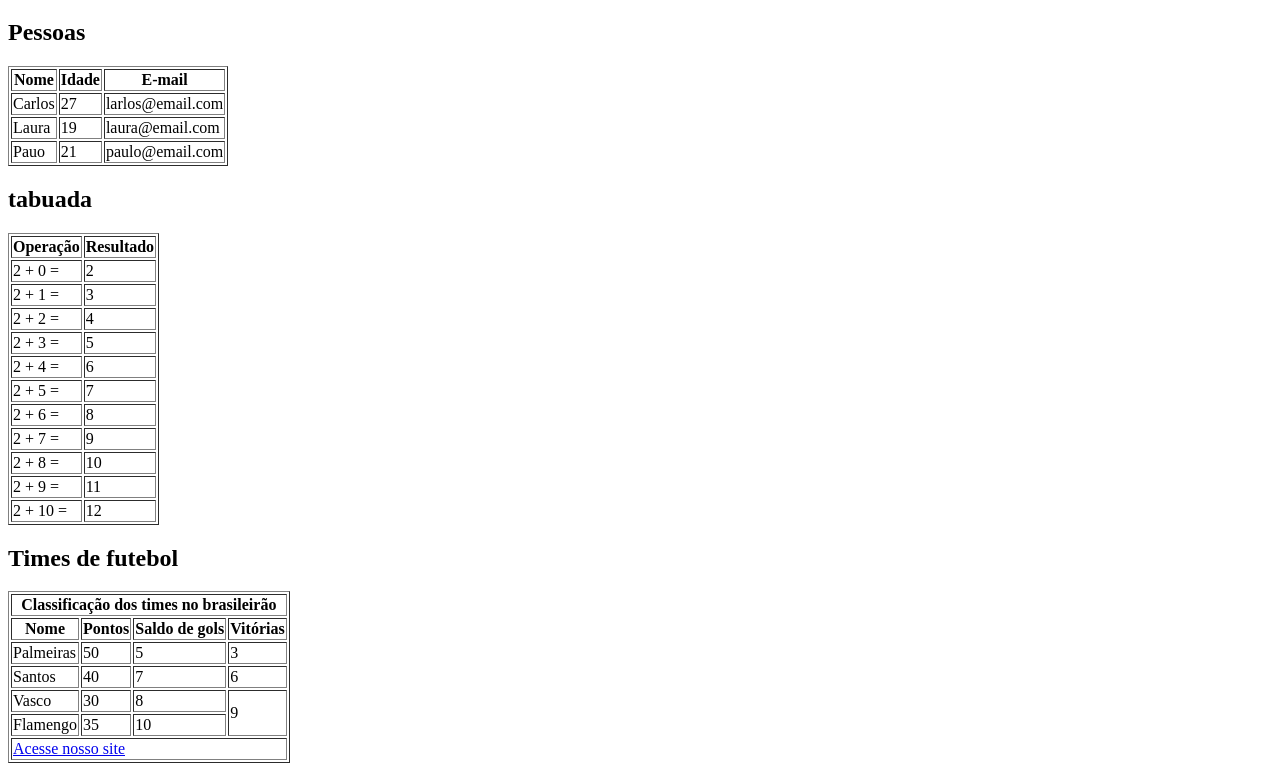
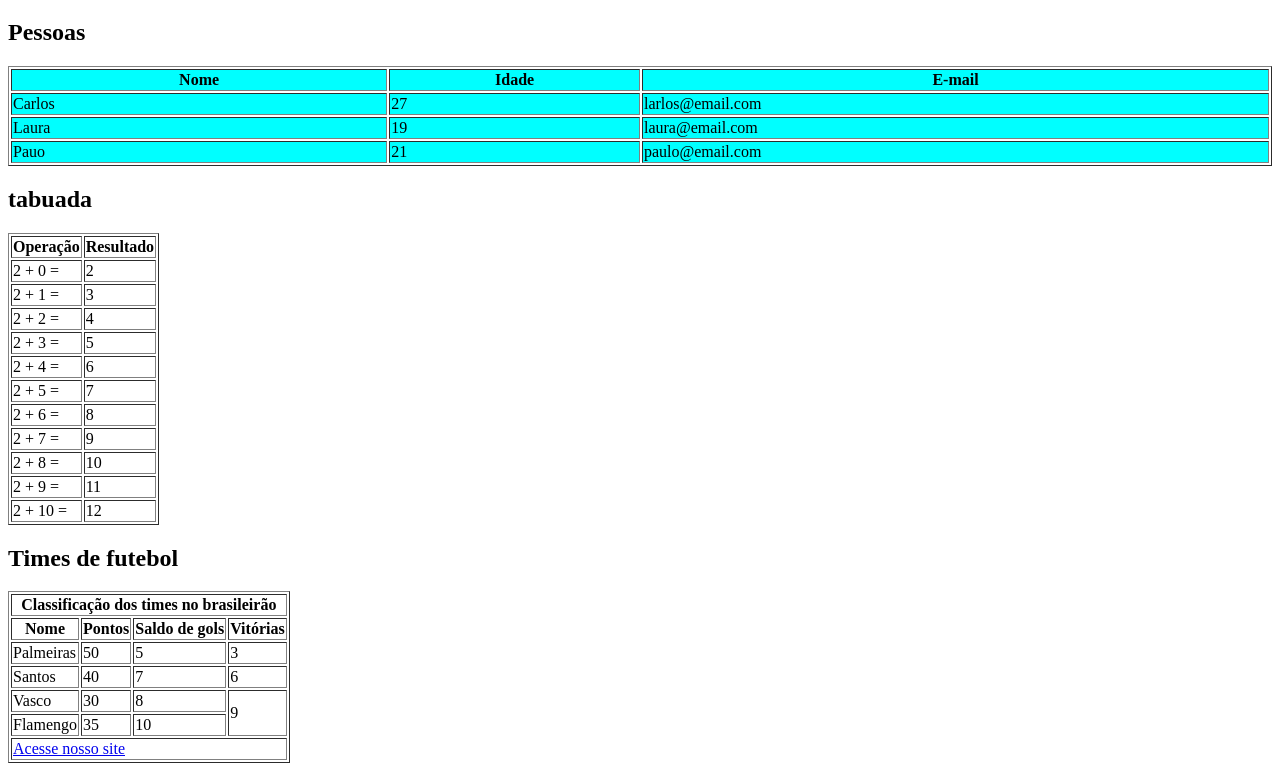
Before and after one commit to leo-vilelela/Reposit-rio-de-estudo-HTML, a plain HTML site: page aula-230623/index.html in a window 1280 px wide. Shown: the part 61-832 px from the top of the page. Drawn offline with Linux system fonts and the light colour scheme.

Commit message:
Introdução ao colgroup

```diff
--- a/aula-230623/index.html
+++ b/aula-230623/index.html
@@ -1,13 +1,19 @@
 <!DOCTYPE html>
 <html lang="pt-BR">
     <head>
-    <meta charset="UTF-8">
+        <meta charset="UTF-8" />
         <title>Tabelas</title>
     </head>
+
     <body>
         <h1>Tabelas</h1>
         <h2>Pessoas</h2>
-    <table border="1">
+        <table border="1" style="width: 100%">
+            <colgroup>
+                <col style="width: 30%; background-color: aqua" />
+                <col style="width: 20%; background-color: aqua" />
+                <col style="width: 50%; background-color: aqua" />
+            </colgroup>
             <tr>
                 <th>Nome</th>
                 <th>Idade</th>
@@ -41,58 +47,59 @@
             </tr>
             <tr>
                 <td>2 + 1 =</td>
-            <td>3 </td>
+                <td>3</td>
             </tr>
             <tr>
                 <td>2 + 2 =</td>
-            <td>4 </td>
+                <td>4</td>
             </tr>
             <tr>
                 <td>2 + 3 =</td>
-            <td>5 </td>
+                <td>5</td>
             </tr>
             <tr>
                 <td>2 + 4 =</td>
-            <td>6 </td>
+                <td>6</td>
             </tr>
             <tr>
                 <td>2 + 5 =</td>
-            <td>7 </td>
+                <td>7</td>
             </tr>
             <tr>
                 <td>2 + 6 =</td>
-            <td>8 </td>
+                <td>8</td>
             </tr>
             <tr>
                 <td>2 + 7 =</td>
-            <td>9 </td>
+                <td>9</td>
             </tr>
             <tr>
                 <td>2 + 8 =</td>
-            <td>10 </td>
+                <td>10</td>
             </tr>
             <tr>
                 <td>2 + 9 =</td>
-            <td>11 </td>
+                <td>11</td>
             </tr>
             <tr>
                 <td>2 + 10 =</td>
-            <td>12 </td>
+                <td>12</td>
             </tr>
         </table>
         <h2>Times de futebol</h2>
         <table border="1">
+            <thead>
                 <tr>
                     <th colspan="4">Classificação dos times no brasileirão</th>
                 </tr>
-
-
                 <tr>
                     <th>Nome</th>
                     <th>Pontos</th>
                     <th>Saldo de gols</th>
                     <th>Vitórias</th>
                 </tr>
+            </thead>
+            <tbody>
                 <tr>
                     <td>Palmeiras</td>
                     <td>50</td>
@@ -115,11 +122,19 @@
                     <td>Flamengo</td>
                     <td>35</td>
                     <td>10</td>
-
                 </tr>
+            </tbody>
+            <tfoot>
                 <tr>
-            <td colspan="4"><a href="https://material.angular.io/components/table/examples#table-expandable-rows"> Acesse nosso site </a></td>
+                    <td colspan="4">
+                        <a
+                            href="https://material.angular.io/components/table/examples#table-expandable-rows"
+                        >
+                            Acesse nosso site
+                        </a>
+                    </td>
                 </tr>
+            </tfoot>
         </table>
     </body>
 </html>
```
Lines whose indentation alone changed are shown as unchanged.
